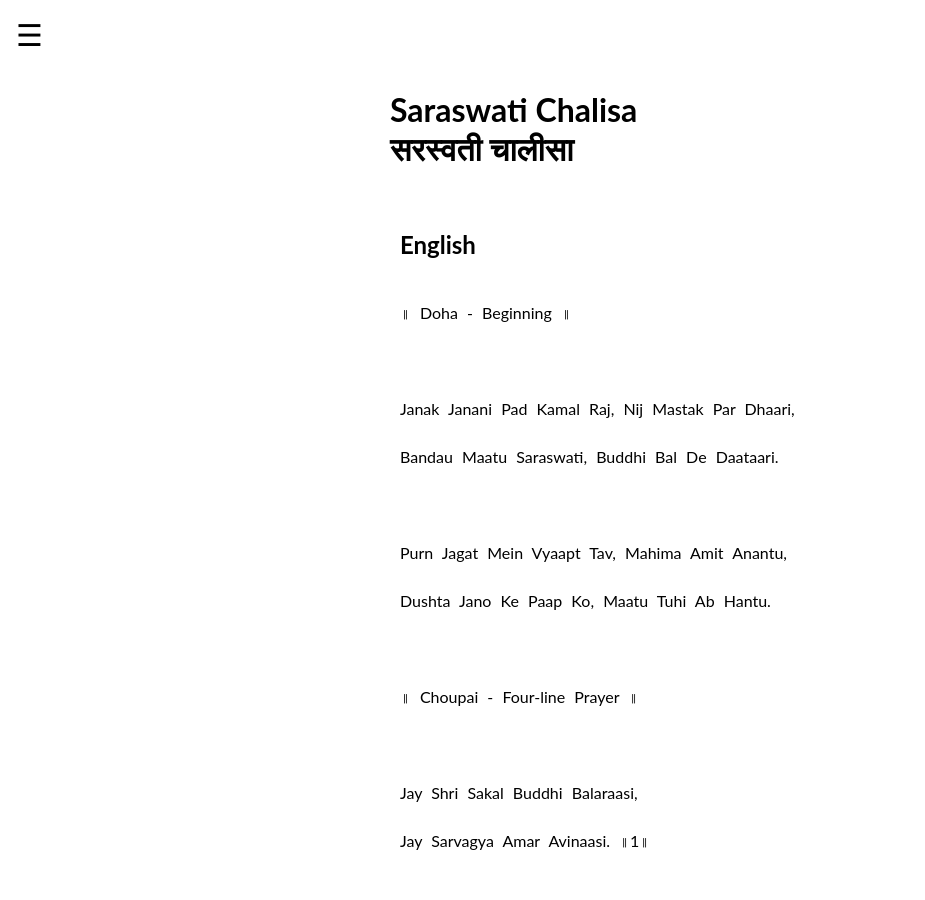
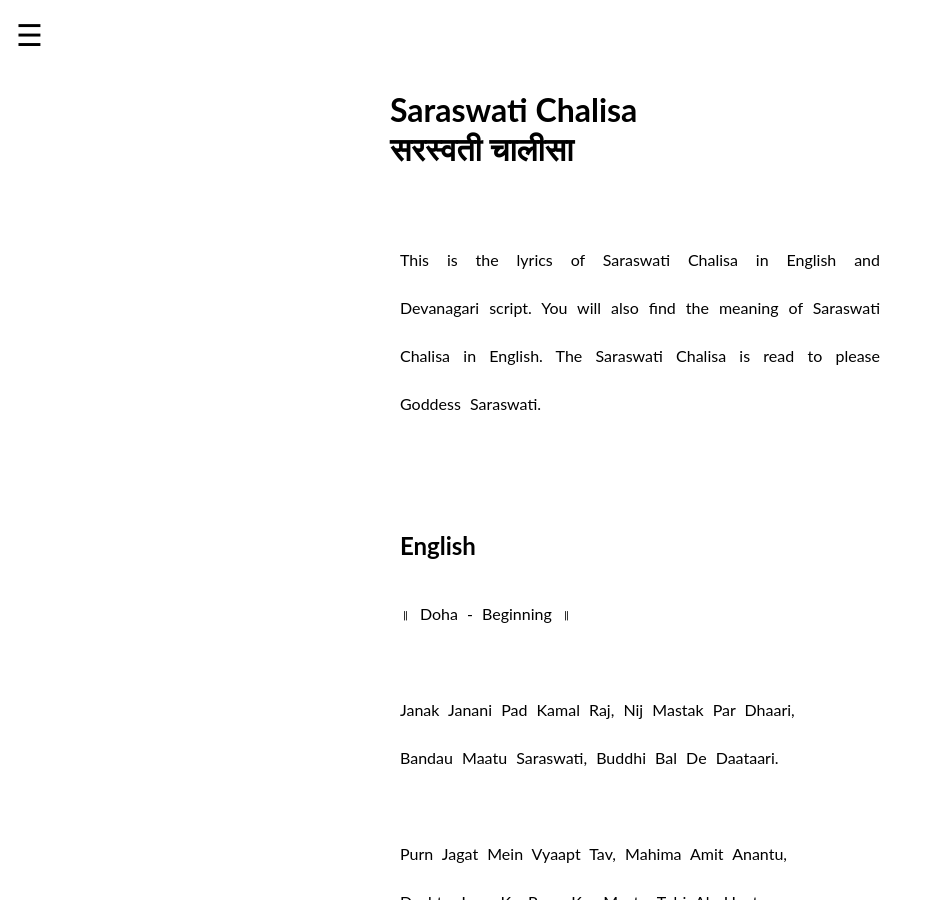
Before and after one commit to abhishekdjoshi/abhishekdjoshi.kclstr.io, a Jekyll site: the page pages/saraswati/chalisa.html, which Jekyll copies as it is, in a window 1280 px wide and 900 px high. Shown: the whole window, without its empty margins (0-925 px from the left). Built offline with Jekyll 4.4.1, drawn with Linux system fonts in a browser that asks for light colours; a script that is not in the unit is left out.

Commit message:
Update chalisa.html

```diff
--- a/pages/saraswati/chalisa.html
+++ b/pages/saraswati/chalisa.html
@@ -6,7 +6,7 @@
     <meta http-equiv="Content-Type" content="text/html; charset=UTF-8" />
     <meta
       name="description"
-      content="Learn the Saraswati/Sarasvati Chalisa of Goddess Saraswati. Read them in English and Hindi or Sanskrit. Convey your prayers to Mata Saraswati through Saraswati Chalisa."
+      content="Learn Saraswati Chalisa. Read the lyrics in English and Hindi or Sanskrit, and get its meaning in English."
     />
     <meta
       name="keywords"
@@ -132,7 +132,7 @@
       });
     </script>
   </head>
-  <body>
+  <body onselectstart="return false;">
     <!--Added below on 18th Feb 2020 at 8:15 PM-->
     <div id="mySidenav" class="sidenav">
       <a href="javascript:void(0)" class="closebtn" onclick="closeNav()"
@@ -165,6 +165,13 @@
         सरस्वती चालीसा
       </h1>
       <br />
+
+      <p>
+        This is the lyrics of Saraswati Chalisa in English and Devanagari
+        script. You will also find the meaning of Saraswati Chalisa in English.
+        The Saraswati Chalisa is read to please Goddess Saraswati.
+      </p>
+      <br /><br /><br />
 
       <h2>English</h2>
       <p>
```
